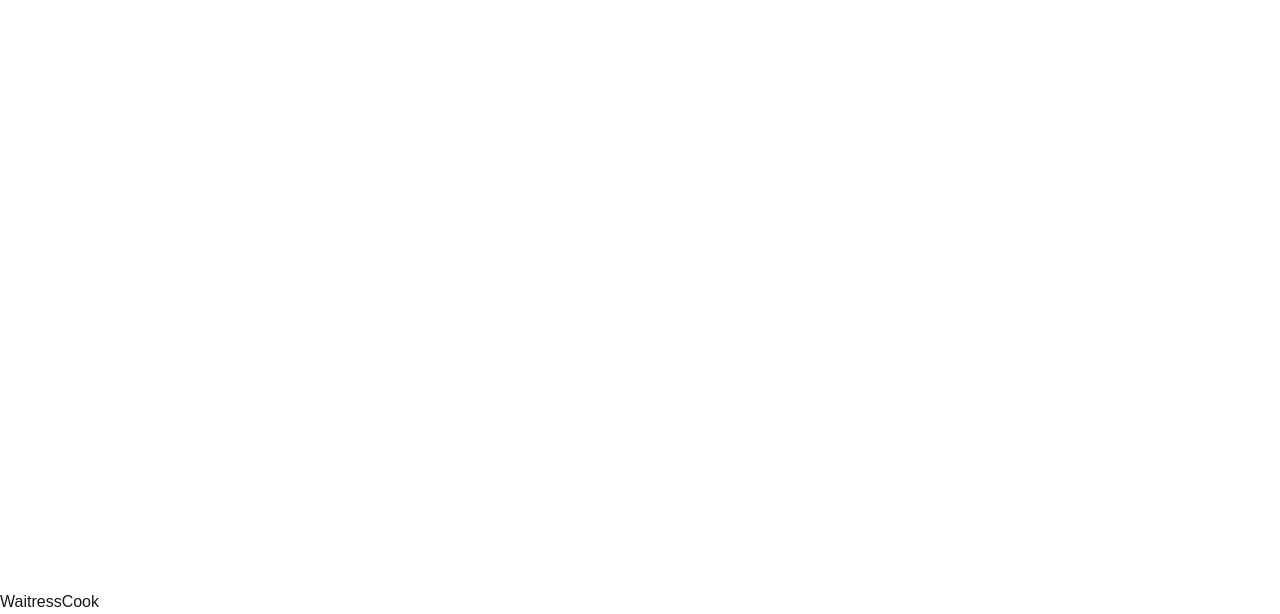
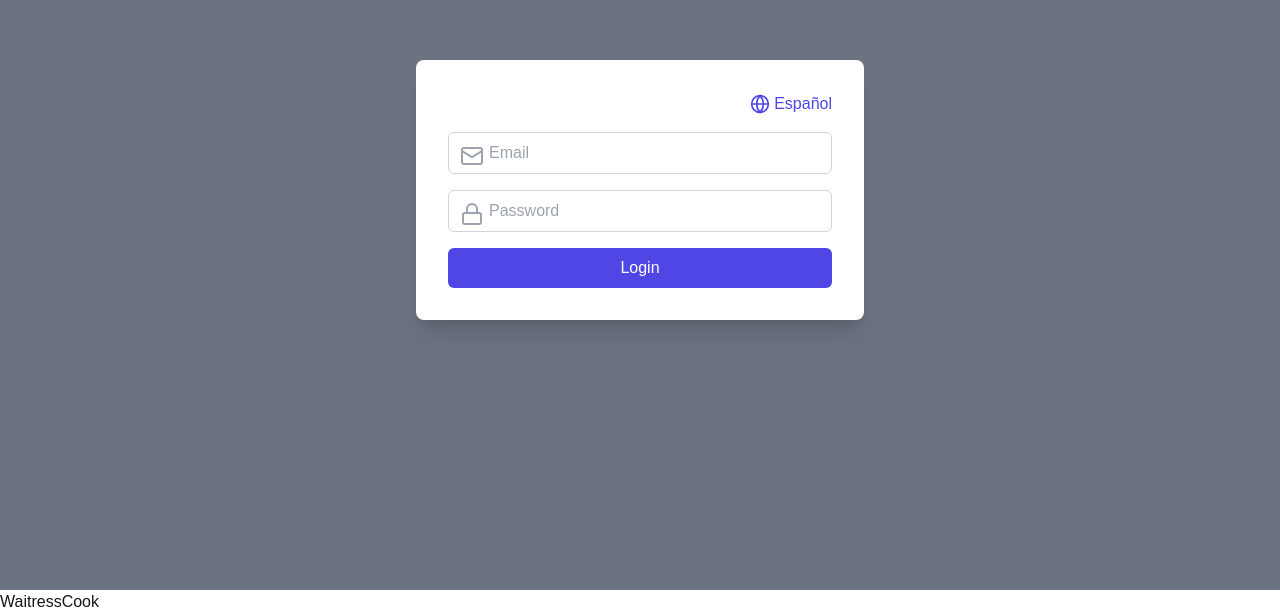
Before and after one commit to JessiP23/mexican, a Next.js app: page / in a window 1280 px wide. Shown: the part 210-824 px from the top of the page. Built offline with nearby package versions, Linux system fonts and the light colour scheme.

Commit message:
authentication added

```diff
--- a/app/page.js
+++ b/app/page.js
@@ -1,9 +1,129 @@
-import Image from "next/image";
+'use client'
 
-export default function Home() {
+import { useState, useEffect } from 'react';
+import { useRouter } from 'next/navigation';
+import { motion } from 'framer-motion';
+import { Headphones, Mail, Lock, Globe } from 'lucide-react';
+import { signInWithEmailAndPassword } from 'firebase/auth';
+import { auth } from '@/firebase';
+import { collection, doc, getDoc } from 'firebase/firestore';
+import { db } from '@/firebase';
+
+const translations = {
+  en: {
+    welcomeBack: "Welcome Back",
+    email: "Email",
+    password: "Password",
+    login: "Login",
+    forgotPassword: "Forgot password?",
+    signInWithGoogle: "Sign In with Google",
+    dontHaveAccount: "Don't have an account?",
+    signUp: "Sign up",
+    resetPassword: "Reset Password",
+    enterYourEmail: "Enter your email",
+    backToLogin: "Back to Login",
+    newPassword: "New Password",
+    updatePassword: "Update Password",
+  },
+  es: {
+    welcomeBack: "Bienvenido de nuevo",
+    email: "Correo electrónico",
+    password: "Contraseña",
+    login: "Iniciar sesión",
+    forgotPassword: "¿Olvidaste tu contraseña?",
+    signInWithGoogle: "Iniciar sesión con Google",
+    dontHaveAccount: "¿No tienes una cuenta?",
+    signUp: "Regístrate",
+    resetPassword: "Restablecer contraseña",
+    enterYourEmail: "Ingresa tu correo electrónico",
+    backToLogin: "Volver al inicio de sesión",
+    newPassword: "Nueva contraseña",
+    updatePassword: "Actualizar contraseña",
+  }
+};
+
+export default function Login() {
+  const [email, setEmail] = useState('');
+  const [password, setPassword] = useState('');
+  const [error, setError] = useState('');
+  const [language, setLanguage] = useState('en');
+  const router = useRouter();
+
+  const t = translations[language];
+
+  const toggleLanguage = () => {
+    setLanguage(prev => prev === 'en' ? 'es' : 'en');
+  };
+
+  const handleSubmit = async (e) => {
+    e.preventDefault();
+    try {
+      const userCredential = await signInWithEmailAndPassword(auth, email, password);
+      const user = userCredential.user;
+      console.log('User signed in:', user); // Debugging line
+
+      // Redirect to the desired page after successful login
+      router.push('/waitress');
+    } catch (err) {
+      setError(err.message);
+    }
+  };
+
+
+
+
+
   return (
-    <div className="grid grid-rows-[20px_1fr_20px] items-center justify-items-center min-h-screen p-8 pb-20 gap-16 sm:p-20 font-[family-name:var(--font-geist-sans)]">
+    <div className="min-h-screen bg-gradient-to-r bg-gray-500 flex items-center justify-center px-4">
+      <div className="bg-white p-8 rounded-lg shadow-xl w-full max-w-md">
+        <div className="flex justify-end mb-4">
+          <button
+            onClick={toggleLanguage}
+            className="flex items-center text-indigo-600 hover:text-indigo-800 transition duration-300"
+          >
+            <Globe className="w-5 h-5 mr-1" />
+            {language === 'en' ? 'Español' : 'English'}
+          </button>
+        </div>
 
+
+
+        {error && <p className="text-red-500 text-center mb-4">{error}</p>}
+
+          <form onSubmit={handleSubmit} className="space-y-4">
+            <div className="relative">
+              <Mail className="absolute top-3 left-3 text-gray-400" />
+              <input
+                type="email"
+                value={email}
+                onChange={(e) => setEmail(e.target.value)}
+                placeholder={t.email}
+                required
+                className="w-full pl-10 pr-3 py-2 rounded-md border border-gray-300 focus:outline-none focus:ring-2 focus:ring-indigo-600 text-blue-600"
+              />
+            </div>
+            <div className="relative">
+              <Lock className="absolute top-3 left-3 text-gray-400" />
+              <input
+                type="password"
+                value={password}
+                onChange={(e) => setPassword(e.target.value)}
+                placeholder={t.password}
+                required
+                className="w-full pl-10 pr-3 py-2 rounded-md border border-gray-300 focus:outline-none focus:ring-2 focus:ring-indigo-600 text-blue-600"
+              />
+            </div>
+            <button
+              type="submit"
+              className="w-full bg-indigo-600 text-white py-2 rounded-md hover:bg-indigo-700 transition duration-300"
+            >
+              {t.login}
+            </button>
+
+          </form>
+
+
+      </div>
     </div>
   );
 }
--- a/firebase.js
+++ b/firebase.js
@@ -1,6 +1,7 @@
 // Import the functions you need from the SDKs you need
 import { initializeApp } from "firebase/app";
 import { getAnalytics } from "firebase/analytics";
+import { getAuth, signInWithPopup } from "firebase/auth";
 // TODO: Add SDKs for Firebase products that you want to use
 import { getFirestore } from "firebase/firestore";
 // https://firebase.google.com/docs/web/setup#available-libraries
@@ -20,6 +21,7 @@ const firebaseConfig = {
 // Initialize Firebase
 const app = initializeApp(firebaseConfig);
 const analytics = getAnalytics(app);
+export const auth = getAuth(app);
 
 const db = getFirestore(app);
 export { db }
--- a/package.json
+++ b/package.json
@@ -10,6 +10,7 @@
   },
   "dependencies": {
     "firebase": "^10.13.2",
+    "framer-motion": "^11.9.0",
     "lucide-react": "^0.446.0",
     "next": "14.2.13",
     "react": "^18",
```
Also changed, not shown: 1 other file (tests, documents, lock files or other folders).
